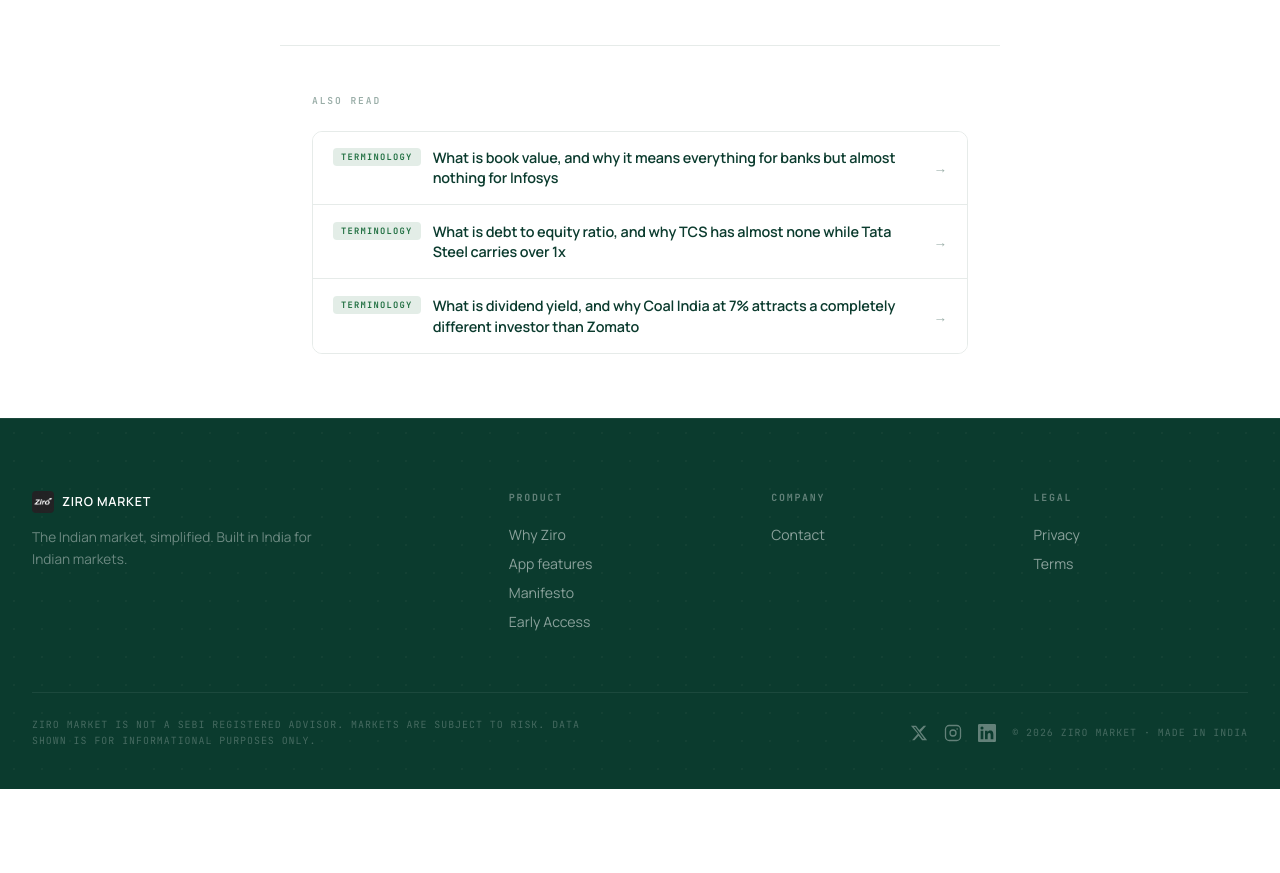
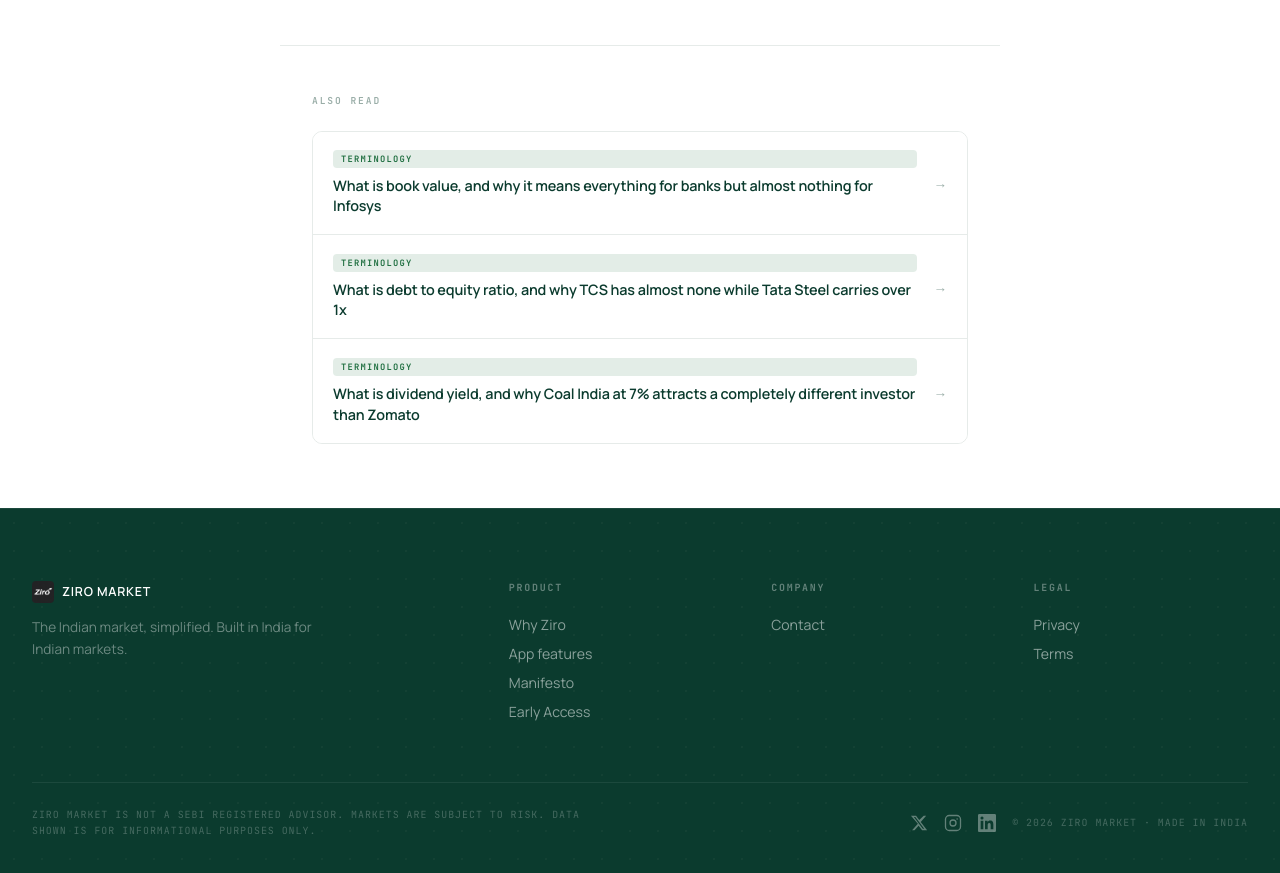
Before and after one commit to Saransh1650/Ziro-Market-Website, a Next.js app: page /blog/fii-vs-dii in a window 1280 px wide. Shown: the part 1940-2813 px from the top of the page. Before the commit the page ends 2729 px from the top, so only its background shows below. Built offline with nearby package versions, Linux system fonts and the light colour scheme.

Commit message:
fix: move category chip above title in Also Read section

```diff
--- a/app/blog/[slug]/page.tsx
+++ b/app/blog/[slug]/page.tsx
@@ -178,7 +178,7 @@
                     display: 'flex',
                     alignItems: 'center',
                     justifyContent: 'space-between',
-                    padding: '16px 20px',
+                    padding: '18px 20px',
                     background: 'var(--bg-0)',
                     borderBottom: '1px solid var(--border-1)',
                     textDecoration: 'none',
@@ -188,7 +188,7 @@
                   }}
                   className="also-read-link"
                 >
-                  <div style={{ display: 'flex', alignItems: 'flex-start', gap: 12, flex: 1, minWidth: 0 }}>
+                  <div style={{ display: 'flex', flexDirection: 'column', gap: 8, flex: 1, minWidth: 0 }}>
                     <CategoryChip category={related.category} />
                     <span
                       style={{
```
